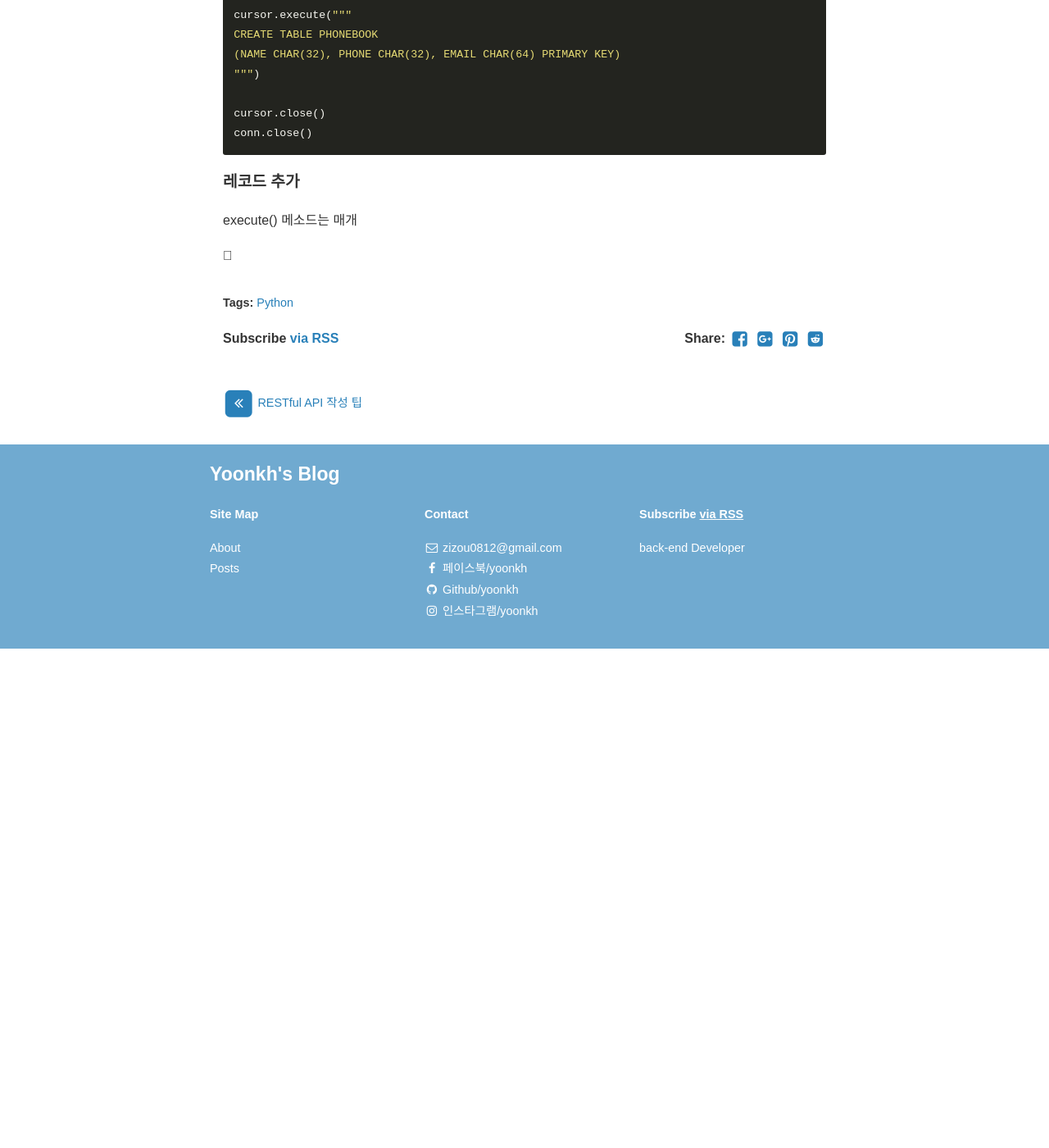
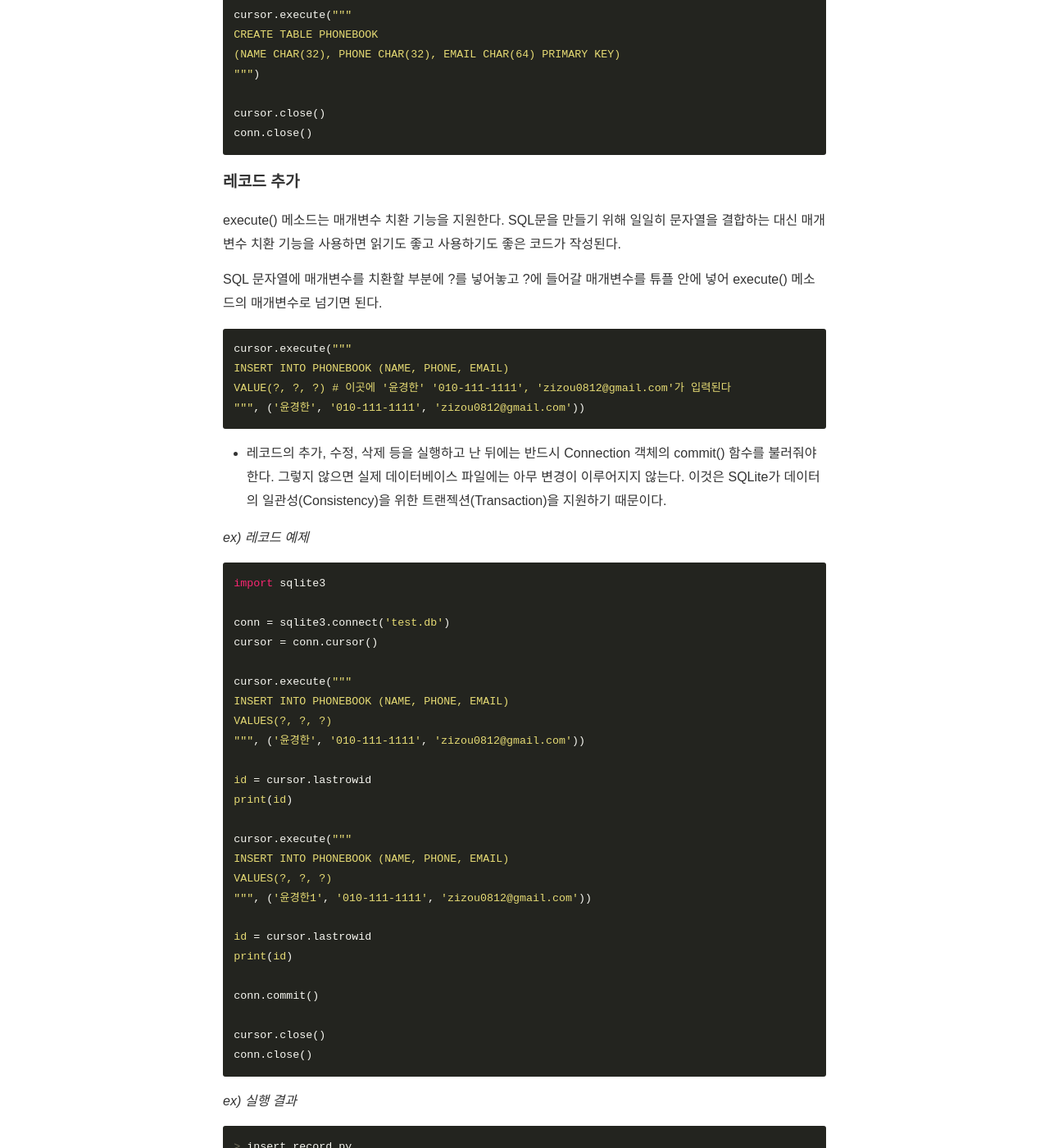
Before and after one commit to yoonkh/yoonkh.github.io, a Jekyll site: the page built from _posts/2017-12-08-brain.markdown, in a window 1280 px wide and 1400 px high, scrolled down 72965 px. Shown: the whole window at 82% size. Built offline with Jekyll 4.4.1, drawn with Linux system fonts in a browser that asks for light colours; nearby versions of some CDN libraries; comment, search, counter and statistics services are not loaded; before the commit the page ends 73756 px from its top, so only the background shows below that; some of the changed text lies outside the part shown.

Commit message:
Update 2017-12-08-brain.markdown

````diff
--- a/_posts/2017-12-08-brain.markdown
+++ b/_posts/2017-12-08-brain.markdown
@@ -2931,7 +2931,237 @@ conn.close()
 
 #### 레코드 추가
 
-execute() 메소드는 매개
+execute() 메소드는 매개변수 치환 기능을 지원한다. SQL문을 만들기 위해 일일히 문자열을 결합하는 대신 매개변수 치환 기능을 사용하면 읽기도 좋고 사용하기도 좋은 코드가 작성된다.
+
+SQL 문자열에 매개변수를 치환할 부분에 ?를 넣어놓고 ?에 들어갈 매개변수를 튜플 안에 넣어 execute() 메소드의 매개변수로 넘기면 된다.
+
+```
+cursor.execute("""
+INSERT INTO PHONEBOOK (NAME, PHONE, EMAIL)
+VALUE(?, ?, ?) # 이곳에 '윤경한' '010-111-1111', 'zizou0812@gmail.com'가 입력된다
+""", ('윤경한', '010-111-1111', 'zizou0812@gmail.com'))
+```
+
+- 레코드의 추가, 수정, 삭제 등을 실행하고 난 뒤에는 반드시 Connection 객체의 commit() 함수를 불러줘야 한다. 그렇지 않으면 실제 데이터베이스 파일에는 아무 변경이 이루어지지 않는다. 이것은 SQLite가 데이터의 일관성(Consistency)을 위한 트랜젝션(Transaction)을 지원하기 때문이다.
+
+*ex) 레코드 예제*
+
+```
+import sqlite3
+
+conn = sqlite3.connect('test.db')
+cursor = conn.cursor()
+
+cursor.execute("""
+INSERT INTO PHONEBOOK (NAME, PHONE, EMAIL)
+VALUES(?, ?, ?)
+""", ('윤경한', '010-111-1111', 'zizou0812@gmail.com'))
+
+id = cursor.lastrowid
+print(id)
+
+cursor.execute("""
+INSERT INTO PHONEBOOK (NAME, PHONE, EMAIL)
+VALUES(?, ?, ?)
+""", ('윤경한1', '010-111-1111', 'zizou0812@gmail.com'))
+
+id = cursor.lastrowid
+print(id)
+
+conn.commit()
+
+cursor.close()
+conn.close()
+```
+
+*ex) 실행 결과*
+
+```
+> insert_record.py
+1
+2
+```
+
+#### 레코드 조회
+
+SELECT문을 실행한 후 결과를 얻어올 때는 커서 객체의 fetchone() 또는 fetchall() 메소드를 이용한다. fetchone() 메소드는 이름처럼 SELECT 실행 결과에서 레코드를 하나씩만 가져온다.
+
+```
+row = cursor.fetchone()
+print(row)
+```
+
+반면에, fetchall() 메소드는 한 번에 모든 결과 레코드를 가져온다.
+
+```
+rows = cursor.fetchall()
+for row in rows:
+	print("NAME: {0}, PHONE: {1}, EMAIL: {2} ",
+		format(row[0], row[1], row[2]))
+```
+
+*ex) SELECT문을 실행하고 결과를 출력하는 예*
+
+```
+import sqlite3
+
+conn = sqlite3.connect('test.db')
+cursor = conn.cursor()
+
+cursor.execute("SELECT NAME, PHONE, EMAIL FROM PHONEBOOK")
+
+rows = cursor.fetchall()
+for row in rows:
+   print ("NAME: {0}, PHONE: {1}, EMAIL: {2} ".
+        format(row[0], row[1], row[2]))
+
+cursor.close()
+conn.close()
+```
+
+*ex) 실행 결과*
+
+```
+> select_record.py
+NAME: 윤경한, PHONE: 010-111-1111, EMAIL: zizou0812@gmail.com
+NAME: 윤경한1, PHONE: 010-111-1111, EMAIL: zizou0812@gmail.com
+```
+
+## 파이썬으로 이미지 요리하기
+
+### 이미지 매직
+
+이미지 매직(Image Magick)은 포토샵 같은 이미지 편집 소프트웨어 이다. GUI를 갖고 있는 포토샵과는 달리 이미지 매직은 명령 프롬프트에서 실행하는 것이 특징이다. 이미지 매직은 형식 변환, 이미지 회전, 도형 그리기, 텍스트 출력, 이미지간 합성, 이미지 자르기, 크기 변환 등등 이미지 편집에 필요한 다양한 기능을 제공한다.
+
+### Wand: 이미지 매직 파이썬 API 라이브러리
+
+Wand는 깔끔한 인터페이스를 제공하는 이미지 매직용 파이썬 라이브러리이다.
+
+#### Wand 설치
+
+```
+> pip install Wand
+```
+
+#### Wand를 이용한 이미지 편집
+
+Wand를 이용한 이미지 편집 프로그래밍도 관련 모듈을 코드에 반입하는 것으로 시작된다. 주로 사용할 모듈은 wand.image이다. 이 모듈 안에서도 특히 Image 클래스를 주로 사용한다.
+
+
+
+
+
+
+
+
+
+
+
+
+
+
+
+
+
+
+
+
+
+
+
+
+
+
+
+
+
+
+
+
+
+
+
+
+
+
+
+
+
+
+
+
+
+
+
+
+
+
+
+
+
+
+
+
+
+
+
+
+
+
+
+
+
+
+
+
+
+
+
+
+
+
+
+
+
+
+
+
+
+
+
+
+
+
+
+
+
+
+
+
+
+
+
+
+
+
+
+
+
+
+
+
+
+
+
+
+
+
+
+
+
+
+
+
 
 
 
````
Also changed, not shown: other parts of _posts/2017-12-08-brain.markdown (+1 -1 lines).
